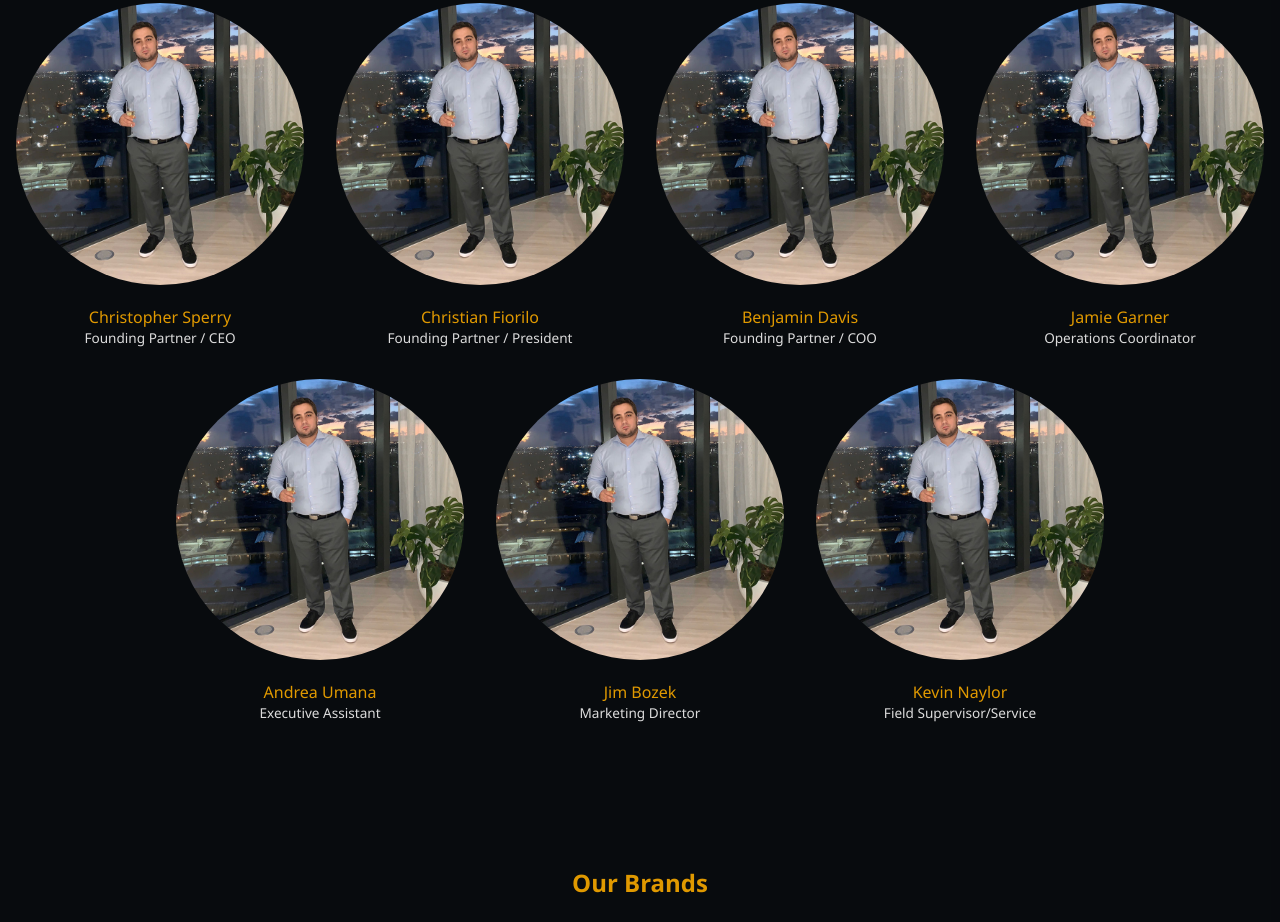
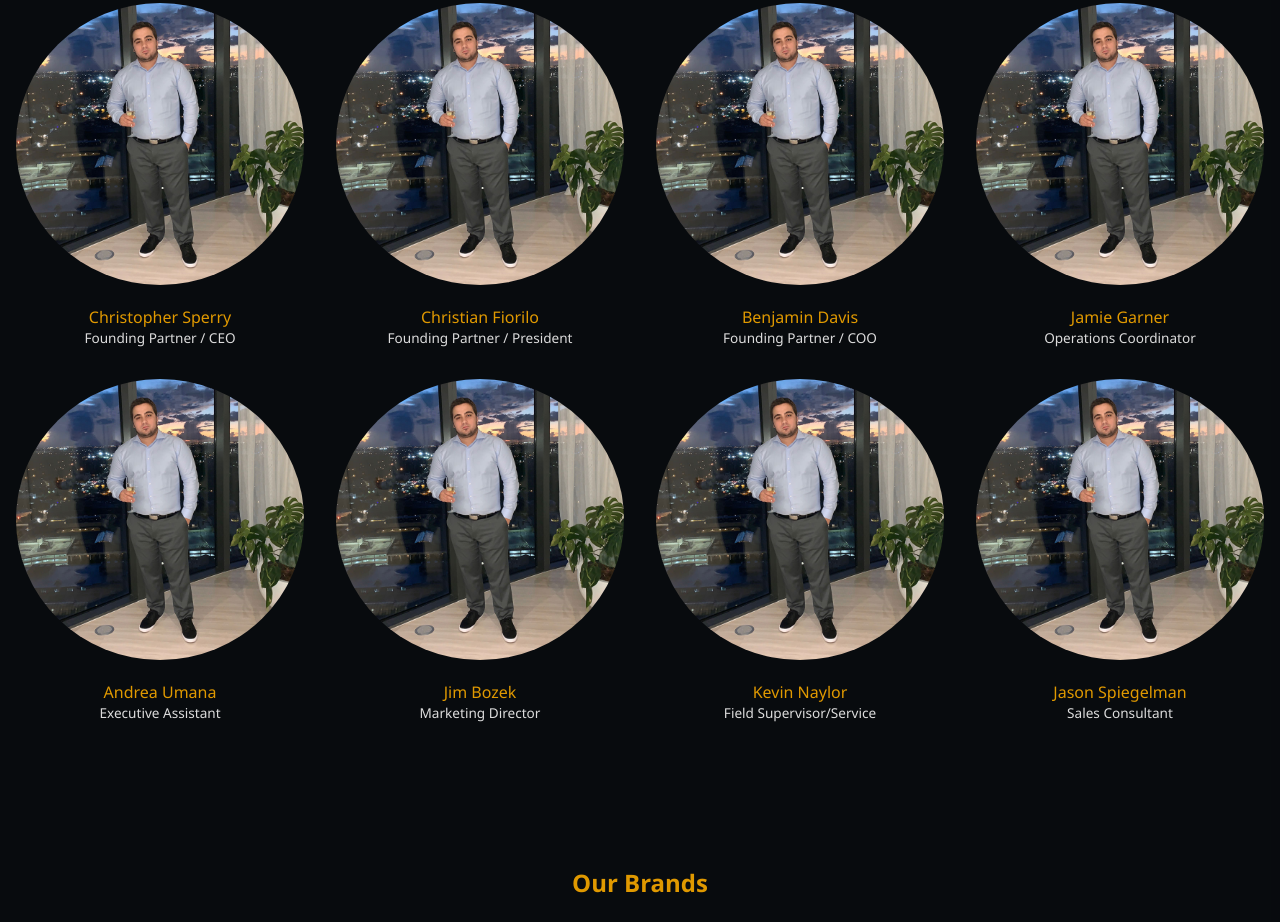
Before and after one commit to mrsperry/leverage-windows, a plain HTML site: page about.html in a window 1280 px wide. Shown: the part 520-1442 px from the top of the page. Drawn offline with Linux system fonts and the light colour scheme.

Commit message:
Add Jason Spiegelman to about page

```diff
--- a/about.html
+++ b/about.html
@@ -104,6 +104,13 @@
                         <span class="title">Field Supervisor/Service</span>
                     </figcaption>
                 </figure>
+                <figure>
+                    <img src="src/assets/images/about-us/chris-sperry.jpg">
+                    <figcaption>
+                        <span class="name">Jason Spiegelman</span>
+                        <span class="title">Sales Consultant</span>
+                    </figcaption>
+                </figure>
             </section>
             <section class="brands">
                 <h1>Our Brands</h1>
```
